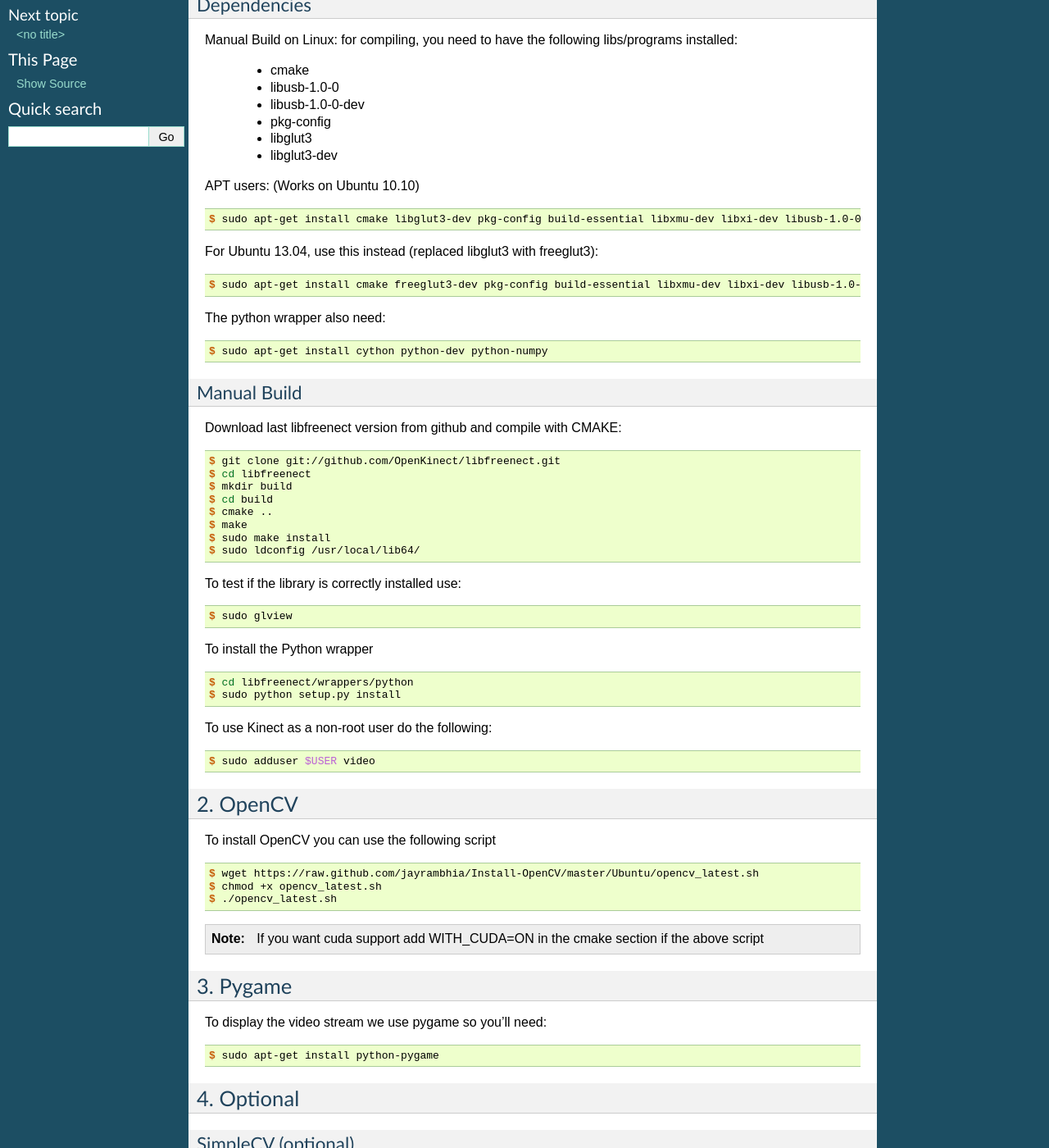
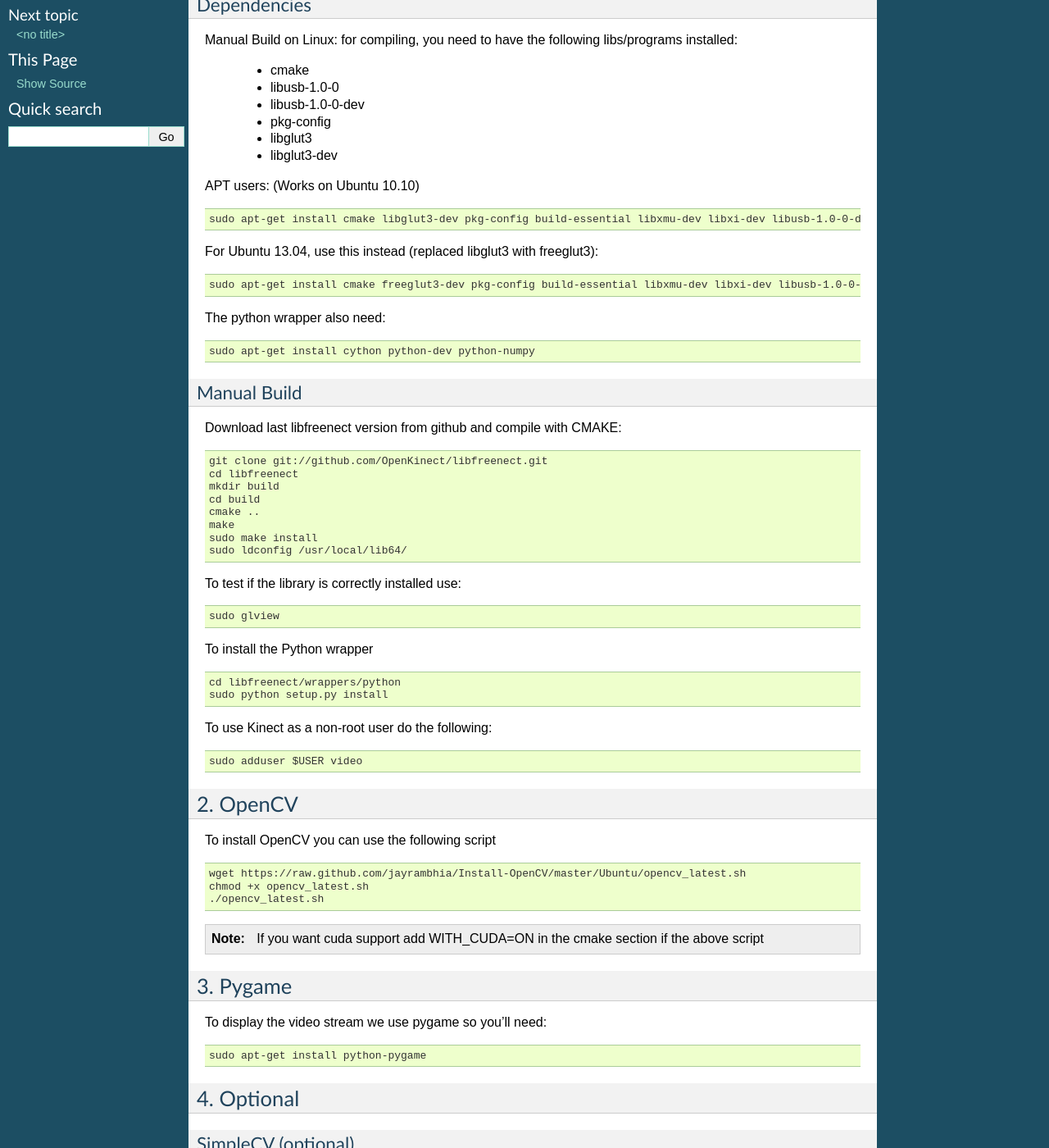
Before and after one commit to Dining-Engineers/left-luggage-detection, a Sphinx documentation site: the page built from docs/dependencies.rst, in a window 1280 px wide and 1400 px high, scrolled down 274 px. Shown: the whole window at 82% size. Built offline with Sphinx 7.4.7, drawn with Linux system fonts in a browser that asks for light colours; formulas are drawn with MathJax 3; some of the changed text lies outside the part shown.

```diff
--- a/bg_models.py
+++ b/bg_models.py
@@ -1,3 +1,7 @@
+__author__ = "Andrea Rizzo, Matteo Bruni"
+__copyright__ = "Copyright 2014, Dining Engineers"
+__license__ = "GPLv2"
+
 import cv2
 import numpy as np
 import utils
--- a/const.py
+++ b/const.py
@@ -1,3 +1,7 @@
+__author__ = "Andrea Rizzo, Matteo Bruni"
+__copyright__ = "Copyright 2014, Dining Engineers"
+__license__ = "GPLv2"
+
 """ Program constant """
 
 DEPTH_HOLE_VALUE = 2**11-1      #: Depth holes in openfreenect have maximum value in 11 bit
--- a/docs/dependencies.rst
+++ b/docs/dependencies.rst
@@ -28,20 +28,20 @@ APT users: (Works on Ubuntu 10.10)
 
 .. code-block:: console
 
-    $ sudo apt-get install cmake libglut3-dev pkg-config build-essential libxmu-dev libxi-dev libusb-1.0-0-dev
+    sudo apt-get install cmake libglut3-dev pkg-config build-essential libxmu-dev libxi-dev libusb-1.0-0-dev
 
 For Ubuntu 13.04, use this instead (replaced libglut3 with freeglut3):
 
 .. code-block:: console
 
-    $ sudo apt-get install cmake freeglut3-dev pkg-config build-essential libxmu-dev libxi-dev libusb-1.0-0-dev
+    sudo apt-get install cmake freeglut3-dev pkg-config build-essential libxmu-dev libxi-dev libusb-1.0-0-dev
 
 
 The python wrapper also need:
 
 .. code-block:: console
 
-    $ sudo apt-get install cython python-dev python-numpy
+    sudo apt-get install cython python-dev python-numpy
 
 
 Manual Build
@@ -51,33 +51,33 @@ Download last libfreenect version from github and compile with CMAKE:
 
 .. code-block:: console
 
-    $ git clone git://github.com/OpenKinect/libfreenect.git
-    $ cd libfreenect
-    $ mkdir build
-    $ cd build
-    $ cmake ..
-    $ make
-    $ sudo make install
-    $ sudo ldconfig /usr/local/lib64/
+    git clone git://github.com/OpenKinect/libfreenect.git
+    cd libfreenect
+    mkdir build
+    cd build
+    cmake ..
+    make
+    sudo make install
+    sudo ldconfig /usr/local/lib64/
 
 To test if the library is correctly installed use:
 
 .. code-block:: console
 
-    $ sudo glview
+    sudo glview
 
 To install the Python wrapper
 
 .. code-block:: console
 
-    $ cd libfreenect/wrappers/python
-    $ sudo python setup.py install
+    cd libfreenect/wrappers/python
+    sudo python setup.py install
 
 To use Kinect as a non-root user do the following:
 
 .. code-block:: console
 
-    $ sudo adduser $USER video
+    sudo adduser $USER video
 
 2. OpenCV
 ---------
@@ -86,9 +86,9 @@ To install OpenCV you can use the following script
 
 .. code-block:: console
 
-    $ wget https://raw.github.com/jayrambhia/Install-OpenCV/master/Ubuntu/opencv_latest.sh
-    $ chmod +x opencv_latest.sh
-    $ ./opencv_latest.sh
+    wget https://raw.github.com/jayrambhia/Install-OpenCV/master/Ubuntu/opencv_latest.sh
+    chmod +x opencv_latest.sh
+    ./opencv_latest.sh
 
 .. note::
     If you want cuda support add WITH_CUDA=ON in the cmake section if the above script
@@ -101,7 +101,7 @@ To display the video stream we use pygame so you'll need:
 
 .. code-block:: console
 
-    $ sudo apt-get install python-pygame
+    sudo apt-get install python-pygame
 
 
 4. Optional
@@ -120,4 +120,4 @@ To run memory and speed benchmark of the application
 
 .. code-block:: console
 
-    $ sudo apt-get install pythontracer
+    sudo apt-get install pythontracer
--- a/docs/index.rst
+++ b/docs/index.rst
@@ -31,7 +31,7 @@ Contents
    usage
    dependencies
    dataset
-
+   LICENSE
 
 Indices and tables
 ==================
--- a/kinectconnector.py
+++ b/kinectconnector.py
@@ -1,5 +1,9 @@
+__author__ = "Andrea Rizzo, Matteo Bruni"
+__copyright__ = "Copyright 2014, Dining Engineers"
+__license__ = "GPLv2"
+
+import numpy as np
 import freenect
-import numpy as np
 
 
 class KinectConnector():
--- a/utils.py
+++ b/utils.py
@@ -1,3 +1,7 @@
+__author__ = "Andrea Rizzo, Matteo Bruni"
+__copyright__ = "Copyright 2014, Dining Engineers"
+__license__ = "GPLv2"
+
 import numpy as np
 #import pykdtree.kdtree
 
```
Also changed, not shown: depth_processing.py (+4 -3 lines), docs/LICENSE.rst (added, +340 -0 lines), docs/test.rst (+9 -0 lines), docs/usage.rst (+4 -4 lines), left-luggage-detection.py (+14 -2 lines), video_type.py (+6 -1 lines).
